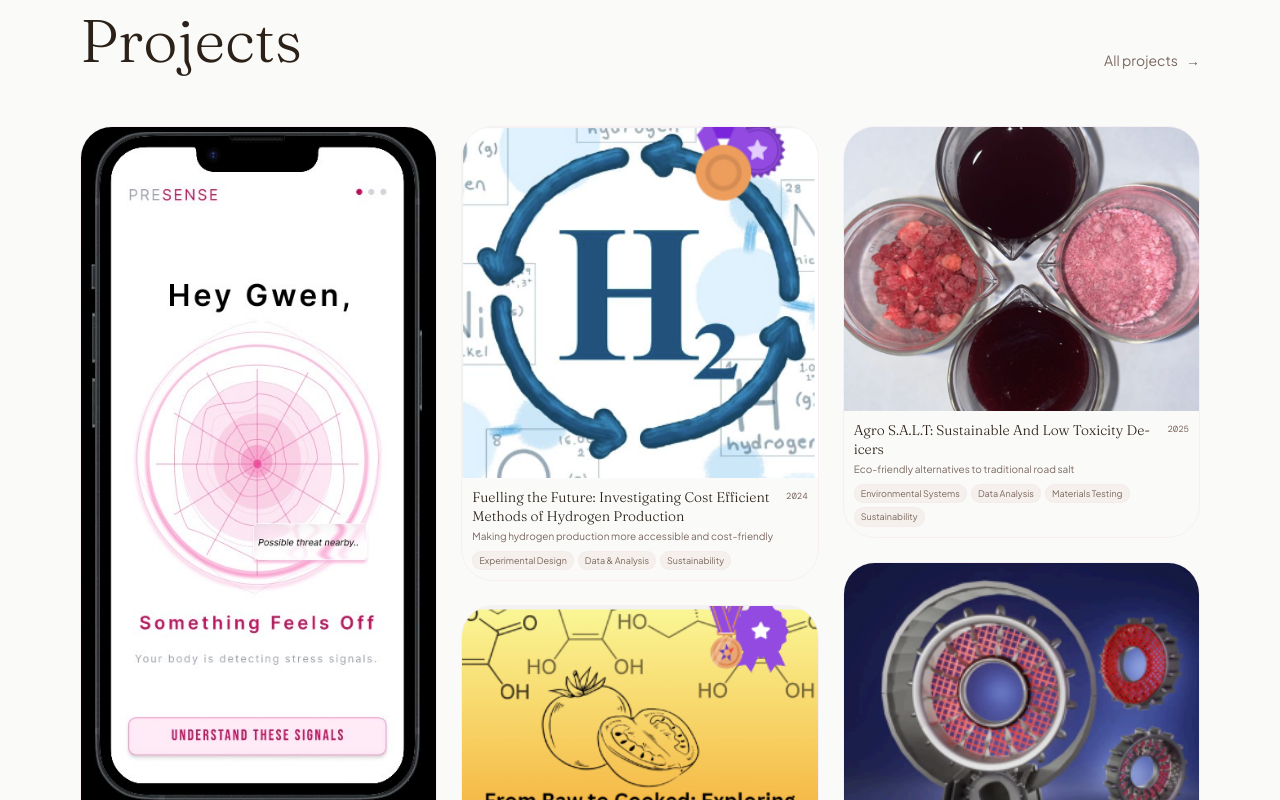
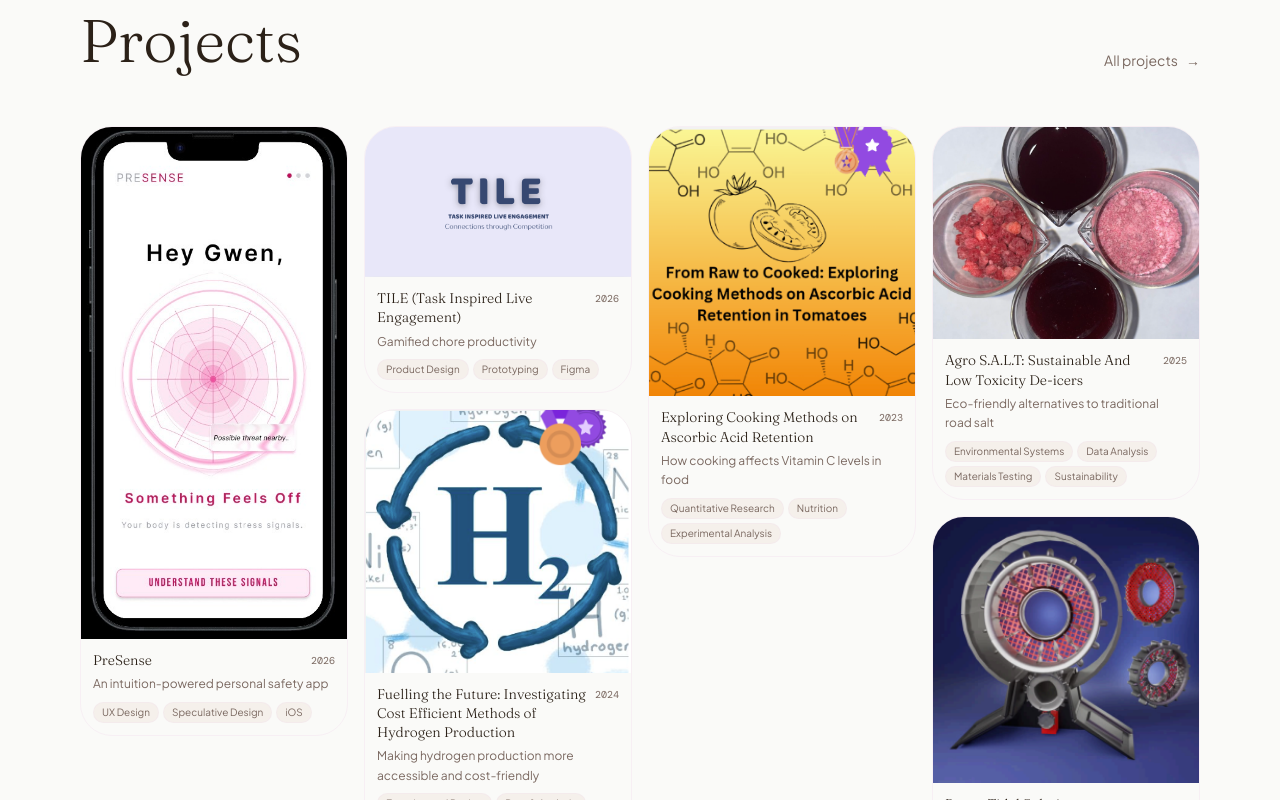
Before and after one commit to lalithyaraavi/lalithya-website, a Next.js app: page / in a window 1280 px wide. Shown: the part 980-1780 px from the top of the page. Built offline with nearby package versions, Linux system fonts and the light colour scheme; a web font is replaced by a local one.

Commit message:
smaller cards with 4 columns, readable text

```diff
--- a/src/app/page.tsx
+++ b/src/app/page.tsx
@@ -137,9 +137,9 @@ export default function Home() {
           </div>
         </FadeIn>
 
-        <div className="columns-1 md:columns-2 lg:columns-3 gap-6">
+        <div className="columns-2 md:columns-3 lg:columns-4 gap-4">
           {projects.slice(0, 6).map((p, i) => (
-            <div key={p.slug} className="break-inside-avoid mb-6">
+            <div key={p.slug} className="break-inside-avoid mb-4">
               <ProjectCard project={p} index={i} />
             </div>
           ))}
--- a/src/app/projects/page.tsx
+++ b/src/app/projects/page.tsx
@@ -13,9 +13,9 @@ export default function ProjectsPage() {
         </p>
       </FadeIn>
 
-      <div className="columns-1 md:columns-2 lg:columns-3 gap-6">
+      <div className="columns-2 md:columns-3 lg:columns-4 gap-4">
         {projects.map((p, i) => (
-          <div key={p.slug} className="break-inside-avoid mb-6">
+          <div key={p.slug} className="break-inside-avoid mb-4">
             <ProjectCard project={p} index={i} />
           </div>
         ))}
--- a/src/components/ProjectCard.tsx
+++ b/src/components/ProjectCard.tsx
@@ -30,17 +30,17 @@ export default function ProjectCard({ project, index }: { project: Project; inde
         )}
 
         {/* Content */}
-        <div className="p-2.5 bg-cream-DEFAULT">
-          <div className="flex items-start justify-between gap-2 mb-0.5">
+        <div className="p-3 bg-cream-DEFAULT">
+          <div className="flex items-start justify-between gap-2 mb-1">
             <h3 className="font-display text-sm font-light text-ink-DEFAULT group-hover:text-rose-DEFAULT transition-colors leading-snug">
               {project.title}
             </h3>
-            <span className="font-mono text-[9px] text-ink-muted mt-0.5 shrink-0">{project.year}</span>
+            <span className="font-mono text-[10px] text-ink-muted mt-0.5 shrink-0">{project.year}</span>
           </div>
-          <p className="font-body text-[10px] text-ink-muted mb-1.5 leading-relaxed">{project.tagline}</p>
+          <p className="font-body text-xs text-ink-muted mb-2 leading-relaxed">{project.tagline}</p>
           <div className="flex flex-wrap gap-1">
             {project.tags.map((tag) => (
-              <span key={tag} className="px-1.5 py-0.5 rounded-full bg-cream-warm text-ink-muted text-[9px] font-body border border-rose-light/30">
+              <span key={tag} className="px-2 py-0.5 rounded-full bg-cream-warm text-ink-muted text-[10px] font-body border border-rose-light/30">
                 {tag}
               </span>
             ))}
```
